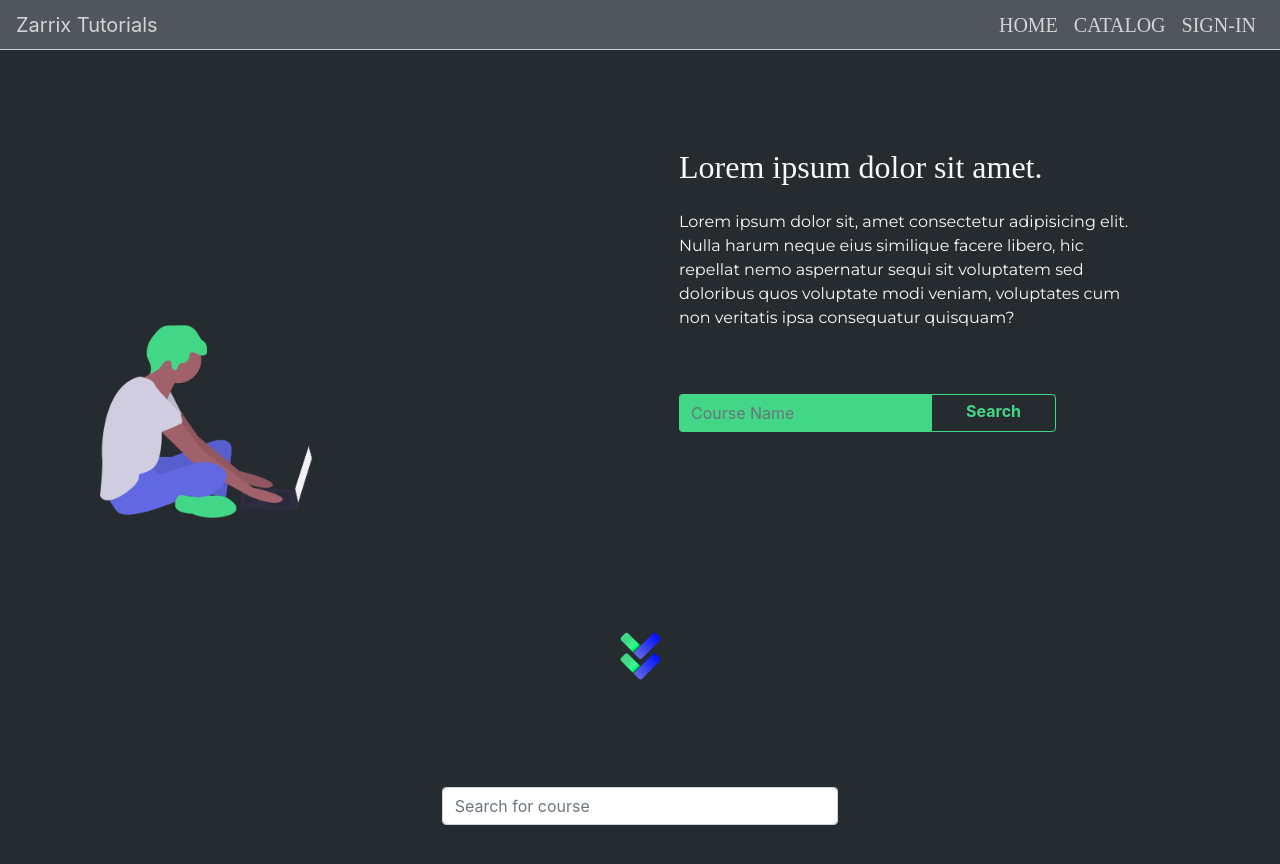
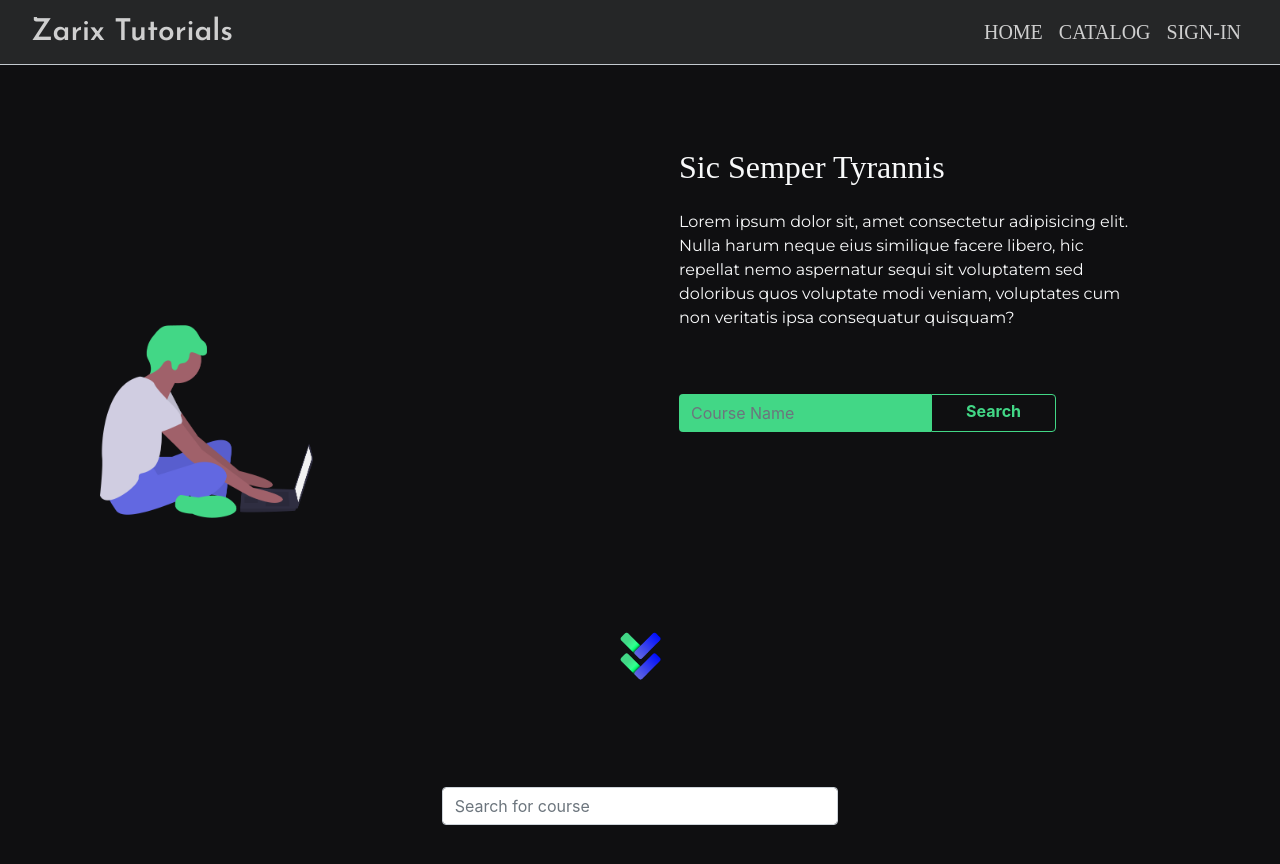
Before and after one commit to ZarryMyles/Genesis_training, a React (Create React App) app: page /catalog/1 in a window 1280 px wide. Shown: the top 864 px of the page. Built offline with nearby package versions, Linux system fonts and the light colour scheme; no server answers; a web font is replaced by a local one.

Commit message:
Changed-design-&-content

```diff
--- a/src/App.css
+++ b/src/App.css
@@ -3,7 +3,7 @@
 }
 
 body {
-  background-color: #262b30 !important;
+  background-color: #0f0f11 !important;
   padding: 0;
   margin: 0;
 }
@@ -16,5 +16,5 @@ ul {
 #HomepageNav,
 #navbarSupportedContent,
 #navUl {
-  background-color: #5c6268;
+  background-color: #2b2c2e;
 }
--- a/src/component/Catalog.js
+++ b/src/component/Catalog.js
@@ -38,7 +38,7 @@ export default function Catalog() {
         id="CatelogDesc"
         className="text-light my-md-5 my-3 col-11  col-md-5 "
       >
-        <h2 className="mx-4 catalog-header">Lorem ipsum dolor sit amet.</h2>
+        <h2 className="mx-4 catalog-header">Sic Semper Tyrannis</h2>
         <p className=" mx-4 py-3 lh-base catalog-content">
           Lorem ipsum dolor sit, amet consectetur adipisicing elit. Nulla harum
           neque eius similique facere libero, hic repellat nemo aspernatur sequi
--- a/src/component/Homepage.js
+++ b/src/component/Homepage.js
@@ -96,7 +96,7 @@ export default function Homepage() {
             </a>{" "}
             <button
               aria-controls="navbarSupportedContent"
-              aria-expanded="false"
+              aria-expanded="true"
               aria-label="Toggle navigation"
               class="navbar-toggler"
               data-target="#navbarSupportedContent"
--- a/src/component/Navbar.js
+++ b/src/component/Navbar.js
@@ -12,13 +12,13 @@ export default function Navbar(props) {
 
   return (
     <header>
-      <div className="container">
-        <nav
-          className="navbar navbar-expand-lg navbar-dark fixed-top mnavbar"
-          id="HomepageNav"
-        >
+      <nav
+        className="navbar navbar-expand-lg navbar-dark fixed-top mnavbar"
+        id="HomepageNav"
+      >
+        <div className="container-fluid">
           <a className="navbar-brand gen" href="#">
-            Zarrix Tutorials
+            Zarix Tutorials
           </a>
           <button
             className="navbar-toggler mnavbar-toggler"
@@ -26,18 +26,15 @@ export default function Navbar(props) {
             data-toggle="collapse"
             data-target="#navbarSupportedContent"
             aria-controls="navbarSupportedContent"
-            aria-expanded="false"
+            aria-expanded="true"
             aria-label="Toggle navigation"
           >
             <span className="navbar-toggler-icon"></span>
           </button>
 
           <div className="collapse navbar-collapse" id="navbarSupportedContent">
-            <ul
-              className="d-flex align-items-end navbar-nav ml-lg-auto mnavbar-nav"
-              id="navUl"
-            >
-              <li className="nav-item active mnav-i" id="navUl">
+            <ul className="navbar-nav ml-auto navUli">
+              <li className="nav-item active pronto mnav-i" id="navUl">
                 <a className="nav-link mnav-link" href="/">
                   Home<span className="sr-only">(current)</span>
                 </a>
@@ -71,8 +68,8 @@ export default function Navbar(props) {
               )}
             </ul>
           </div>
-        </nav>
-      </div>
+        </div>
+      </nav>
     </header>
   );
 }
--- a/src/component/Profile.js
+++ b/src/component/Profile.js
@@ -50,8 +50,7 @@ export default function Profile() {
   }
   function displayCourseImg(course) {
     let coursePath = course.link;
-    let image_path = "../" + course.preview_img;
-
+    let image_path = course.preview_img;
     return (
       <Link to={coursePath} style={{ textDecoration: "none", padding: "5px" }}>
         <div className="preview-img-container overflow-hidden">
--- a/src/component/css/navbar.css
+++ b/src/component/css/navbar.css
@@ -1,8 +1,10 @@
+@import url("https://fonts.googleapis.com/css2?family=Josefin+Sans:wght@600&display=swap");
+
 .mnavbar {
   margin: 0;
   opacity: 0.8;
   border-bottom: 1px aliceblue solid;
-  height: 50px;
+  height: 65px;
   background-color: #262b30;
 }
 .mnav-i {
@@ -18,3 +20,8 @@
   border-radius: 0;
   outline: none;
 }
+
+.gen {
+  font-family: "Josefin Sans", sans-serif;
+  font-size: 30px !important;
+}
```
